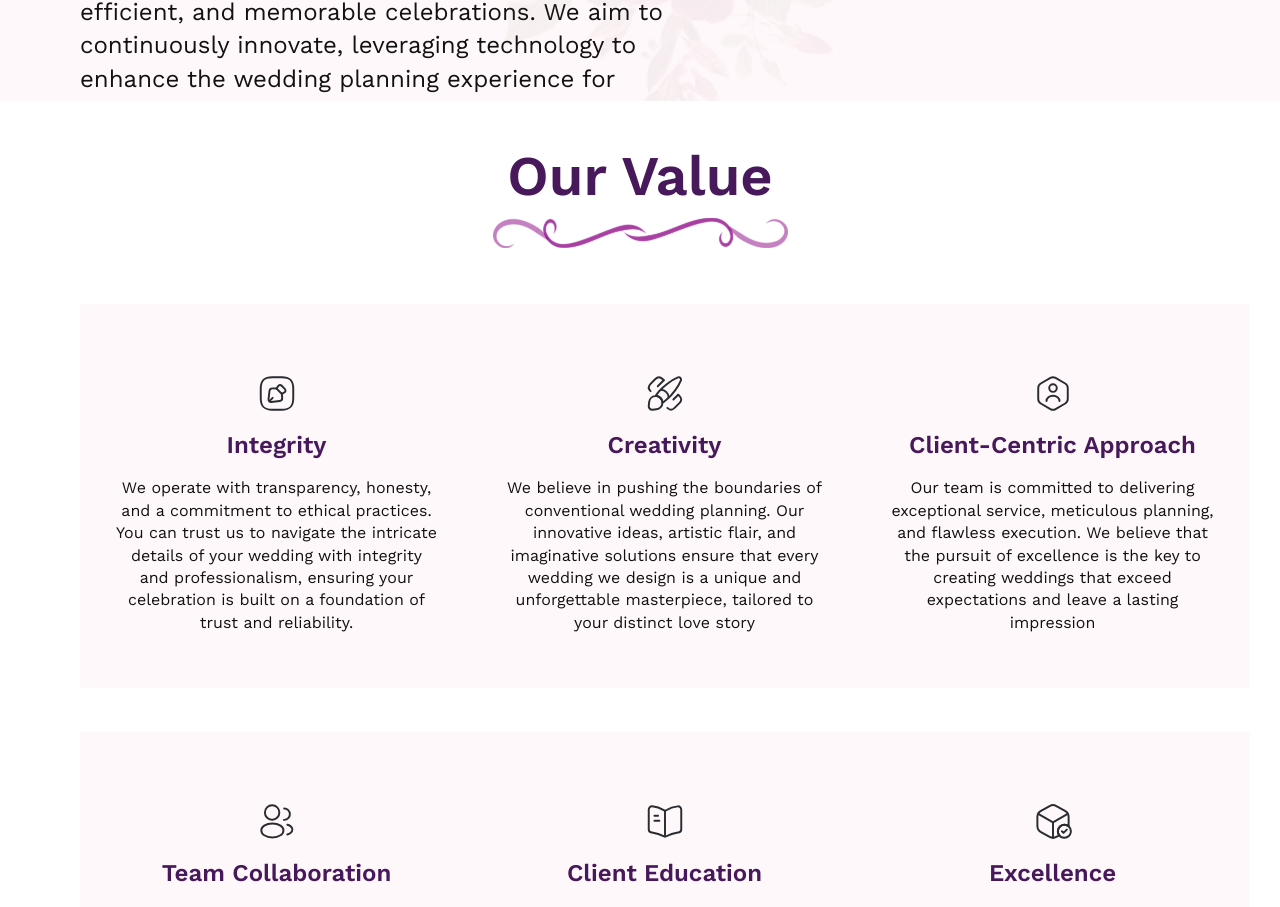
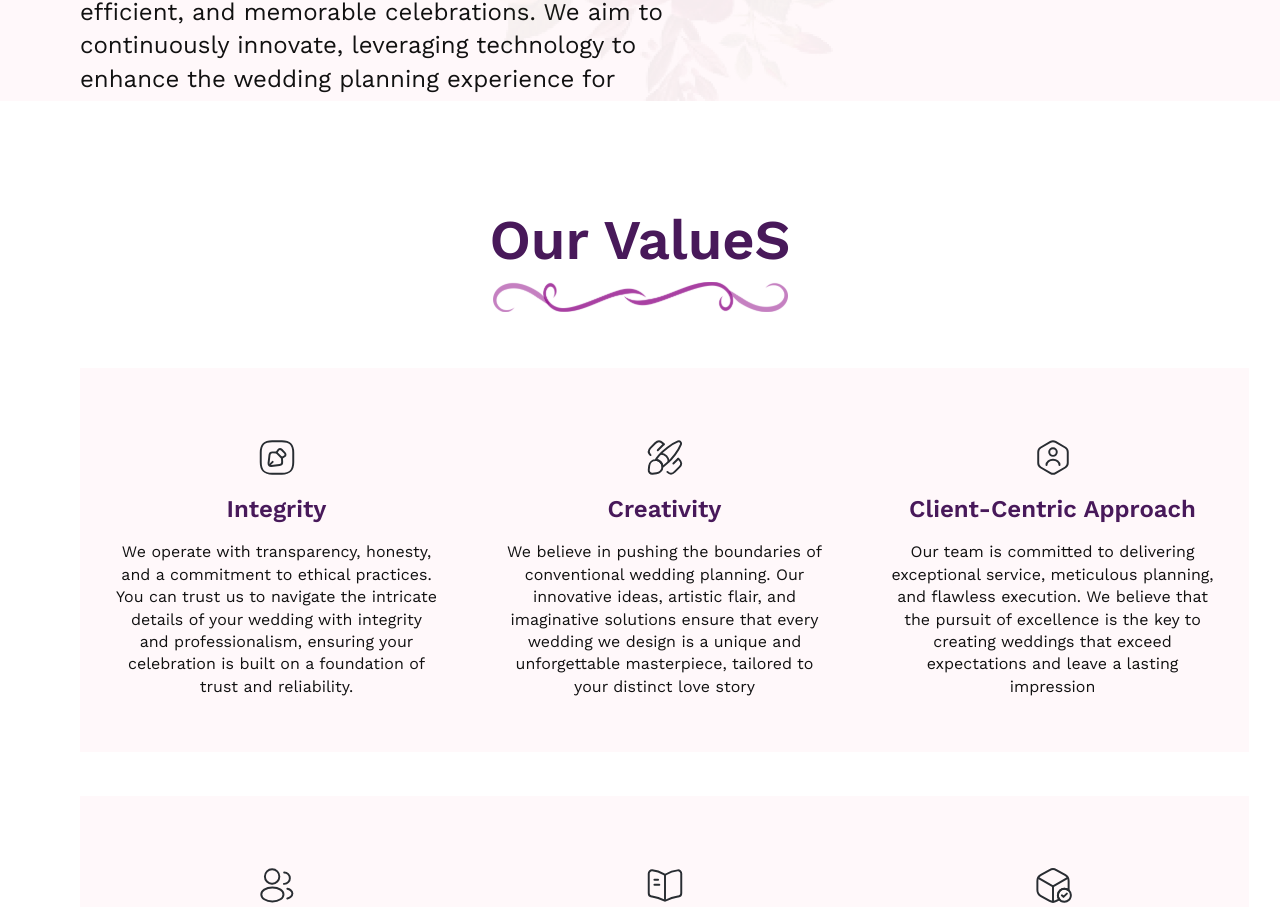
Before and after one commit to Dream-Affairs/Dream-Affairs-Frontend, a Next.js app: page /about-us in a window 1280 px wide. Shown: the part 2272-3179 px from the top of the page. Built offline with nearby package versions, Linux system fonts and the light colour scheme.

Commit message:
fix: fixed padding and margin issues on the about page

```diff
--- a/app/about-us/(components)/values.tsx
+++ b/app/about-us/(components)/values.tsx
@@ -48,8 +48,8 @@ const Values = () => {
     },
   ];
   return (
-    <section className="w-full px-[24px] lg:px-[80px] mt-[40px] lg:mt-[36px] flex flex-col items-center">
-      <SubHeading title="Our Value" />
+    <section className="w-full px-[24px] lg:px-[80px] mt-[40px] lg:mt-[100px] flex flex-col items-center lg:mb-[100px]">
+      <SubHeading title="Our ValueS" />
       <div className="w-full mt-[24px] lg:mt-[56px] grid grid-cols-1 sm:grid-cols-2 lg:grid-cols-3 gap-y-[20px] sm:gap-[24px] lg:gap-[44px]">
         {values.map((value, index) => (
           <div
--- a/app/about-us/page.tsx
+++ b/app/about-us/page.tsx
@@ -8,7 +8,7 @@ import AboutUs from './(components)/about';
 const About = () => {
   return (
     <ExternalLayout>
-      <main className="w-full relative mb-[113px] flex flex-col justify-center">
+      <main className="w-full relative flex flex-col justify-center">
         <Hero />
         <AboutUs />
         <Values />
```
